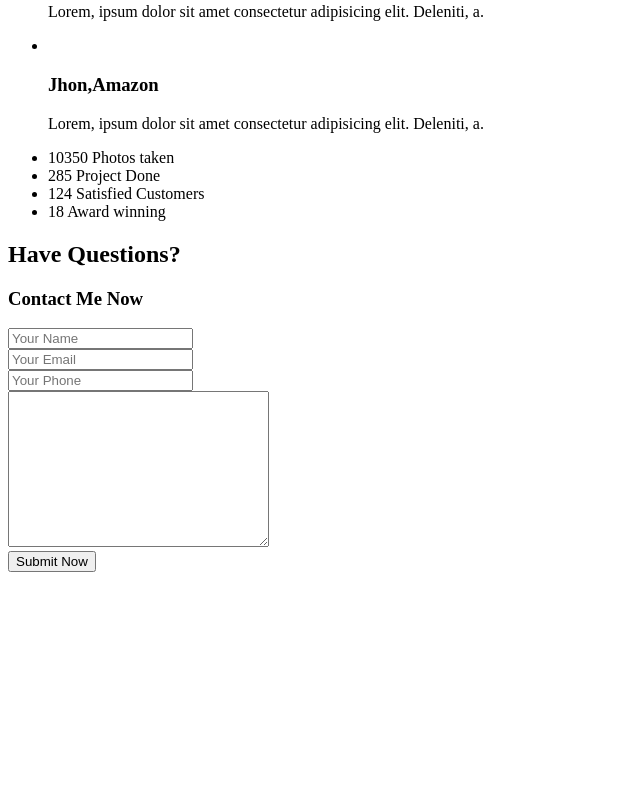
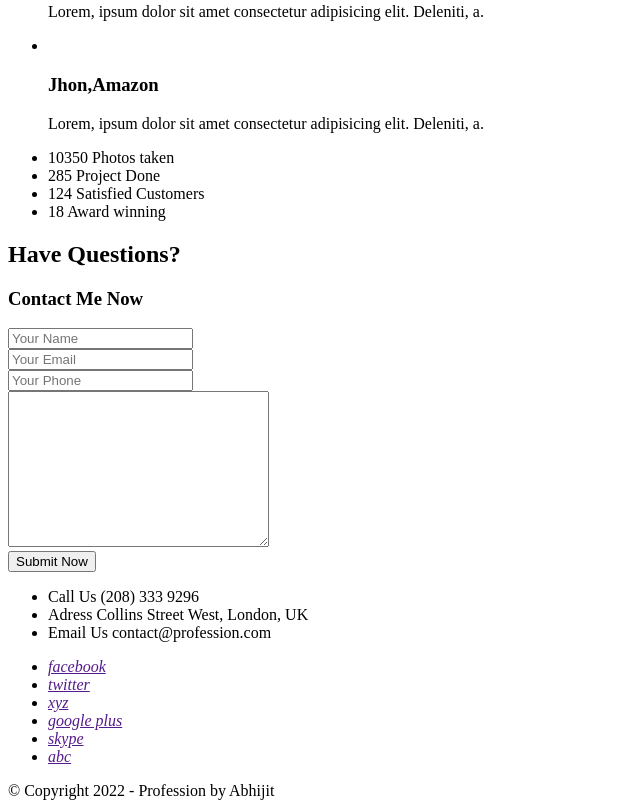
Before and after one commit to abhiavtar/Html-Css-Js-practice, a plain HTML site: page index.html in a window 1280 px wide. Shown: the part 2813-3621 px from the top of the page, without its empty margins (0-640 px from the left). Before the commit the page ends 3393 px from the top, so only its background shows below. Drawn offline with Linux system fonts and the light colour scheme.

Commit message:
footer section completed

```diff
--- a/index.html
+++ b/index.html
@@ -4,7 +4,7 @@
     <meta charset="UTF-8">
     <meta http-equiv="X-UA-Compatible" content="IE=edge">
     <meta name="viewport" content="width=device-width, initial-scale=1.0">
-    <title>Document</title>
+    <title>Portfolio Website</title>
 </head>
 <body>
     <!-- nav bar  -->
@@ -320,14 +320,54 @@
                           </form>
                             <button>Submit Now</button>
 
+                             <div class="icons">
+                                 <ul>
+                                     <li>
+                                         <i></i>
+                                         <span>Call Us</span>
+                                         <span>(208) 333 9296</span>
+                                     </li>
+                                     <li>
+                                         <i></i>
+                                         <span> Adress</span>
+                                         <span>Collins Street West, London, UK</span>
+                                     </li>
+                                     <li>
+                                         <i></i>
+                                         <span>Email Us</span>
+                                         <span>contact@profession.com
+                                         </span>
+                                     </li>
+                                </ul>
+                            </div>
+
+
+                             <!-- maps  -->
+                             <div class="maps">
+
+                             </div>
 
                       </div>
+                  </section>
 
-
-
-
-
-                  </section>
+                             <!-- footer part -->
+                             <footer>
+                                 <div class="container">
+                                     <div>
+                                     <ul>   <!--list -->
+                                         <li><a href=""><i>facebook</i></a></li>
+                                         <li><a href=""><i>twitter</i></a></li>
+                                         <li><a href=""><i>xyz</i></a></li>
+                                         <li><a href=""><i>google plus</i></a></li>
+                                         <li><a href=""><i>skype</i></a></li>
+                                         <li><a href=""><i>abc</i></a></li>
+                                     </ul>
+                                     </div>
+                                      <div>
+                                          <span> © Copyright 2022 - Profession by Abhijit </span>
+                                      </div>
+                                 </div>
+                             </footer>
 
 
 </body>
```
